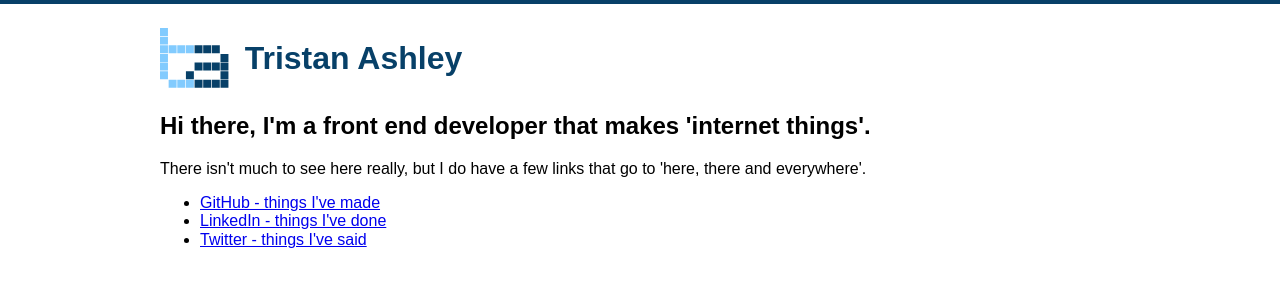
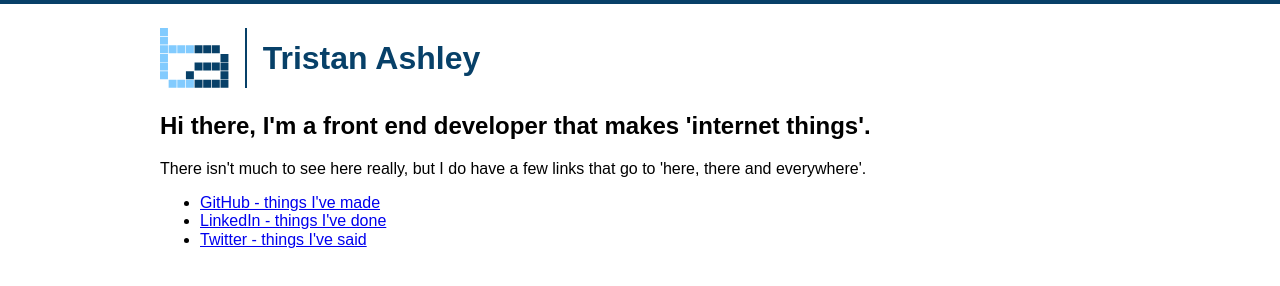
Before and after one commit to tawashley/tristanashley.com, a Gatsby site: page / in a window 1280 px wide. Built offline with nearby package versions, Linux system fonts and the light colour scheme; Gatsby itself is replaced by a stand-in of ours; a web font is replaced by a local one.

Commit message:
feat: Add a slight border to the header

```diff
--- a/src/components/header.js
+++ b/src/components/header.js
@@ -15,16 +15,24 @@ const Header = ({ siteTitle }) => (
         margin: `0 auto`,
         maxWidth: 960,
         padding: `24px 0`,
-        display: 'flex',
-        alignItems: 'center'
+        display: 'flex'
       }}
     >
       <SiteLogo style={{
           height: 60,
       }} />
-      <h1 style={{ margin: 0, marginLeft: 16 }}>
-        {siteTitle}
-      </h1>
+      <section style={{
+        flex: 1,
+        display: 'flex',
+        borderLeft: '2px solid #074068',
+        alignItems: 'center',
+        marginLeft: 16
+      }}>
+        <h1 style={{ margin: 0, marginLeft: 16 }}>
+            {siteTitle}
+        </h1>
+      </section>
+
     </div>
   </header>
 )
```
